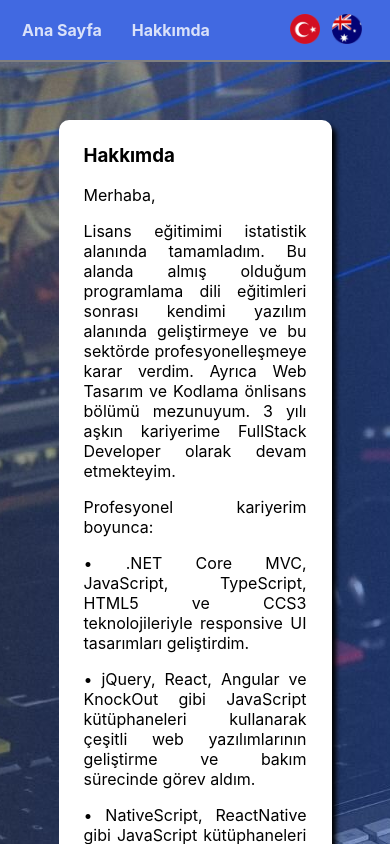
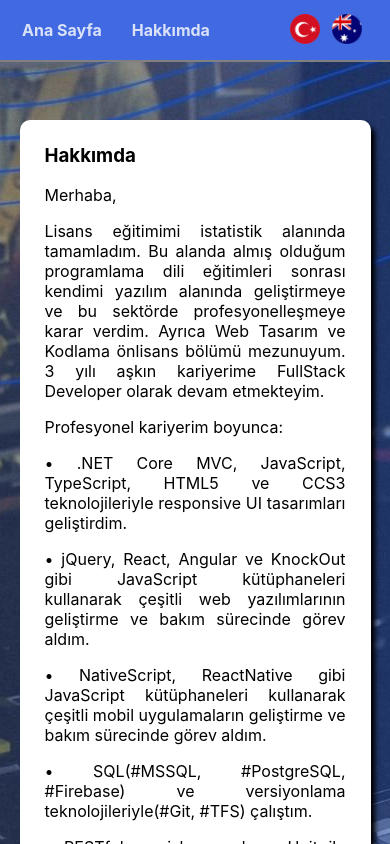
Before and after one commit to halidunal/halidunal.github.io, a React (Create React App) app: page /about in a window 390 px wide. Shown: the top 844 px of the page. Built offline with nearby package versions, Linux system fonts and the light colour scheme.

Commit message:
screen settings

```diff
--- a/src/App.css
+++ b/src/App.css
@@ -9,11 +9,18 @@
   height: "100vh";
 }
 
-@media only screen and (max-width: 800px){
+@media only screen and (max-width: 900px){
   .about{
     margin: 0 15% 60px 15%;
   }
 }
+
+@media only screen and (max-width: 600px){
+  .about{
+    margin: 0 5% 60px 5%;
+  }
+}
+
 
 .about-content{
   text-align: justify;
```
